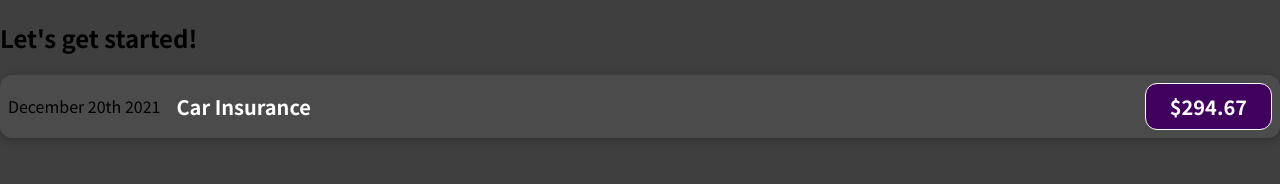
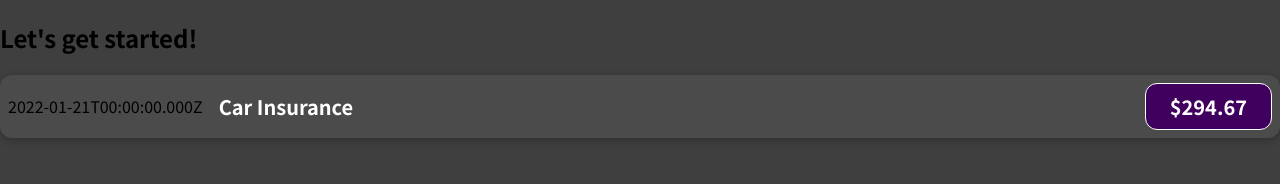
Before and after one commit to AdmiralSultanoHarli/ExpenseApp, a JavaScript app: page / in a window 1280 px wide. Shown: the top 184 px of the page. Built offline with nearby package versions, Linux system fonts and the light colour scheme.

Commit message:
Store the data in const

```diff
--- a/src/components/ExpenseItem.js
+++ b/src/components/ExpenseItem.js
@@ -1,12 +1,16 @@
 import './ExpenseItem.css'
 
 function ExpenseItem() {
+const expenseDate = new Date(2021, 12, 21);
+const expenseTitle = 'Car Insurance';
+const expenseAmount = 294.67;
+
   return (
     <div className="expense-item">
-      <div>December 20th 2021</div>
+      <div>{expenseDate.toISOString()}</div>
       <div className="expense-item__description">
-        <h2>Car Insurance</h2>
-        <div className="expense-item__price">$294.67</div>
+        <h2>{expenseTitle}</h2>
+        <div className="expense-item__price">${expenseAmount}</div>
       </div>
     </div>
   );
```
